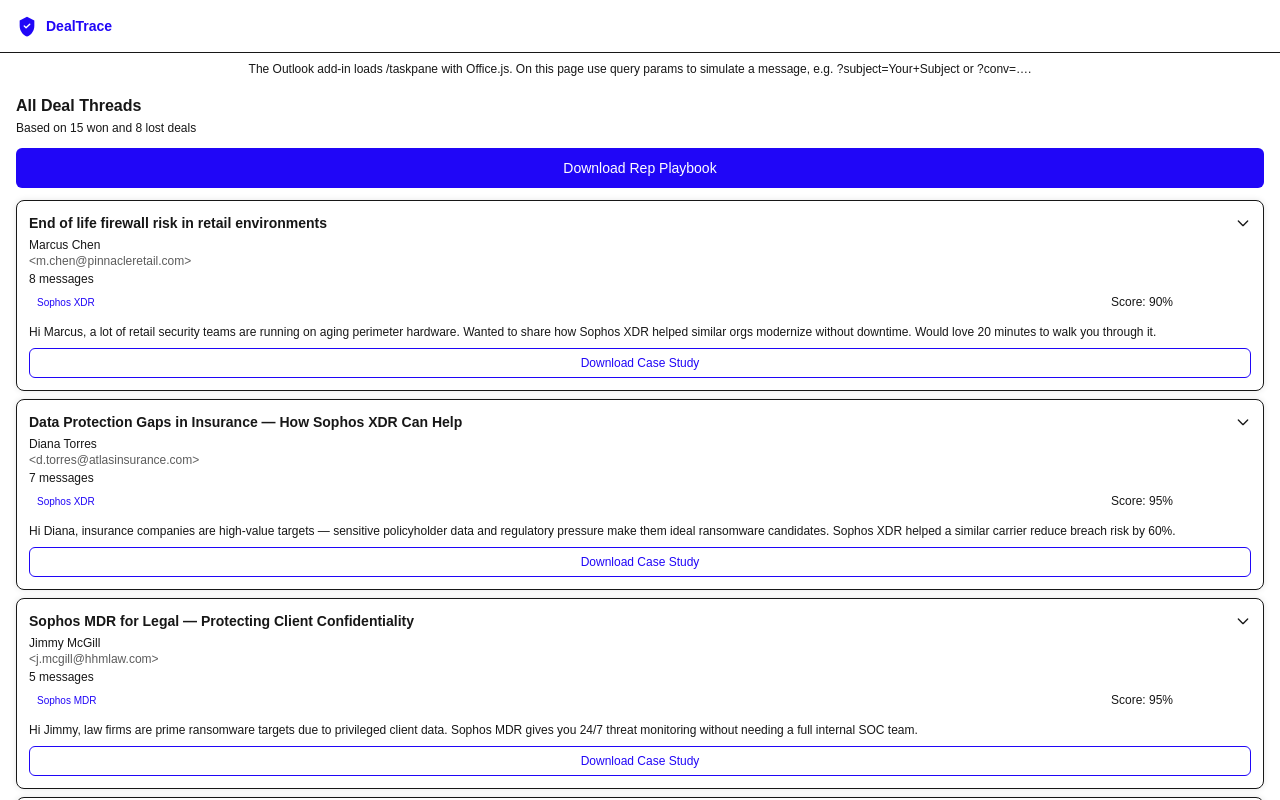
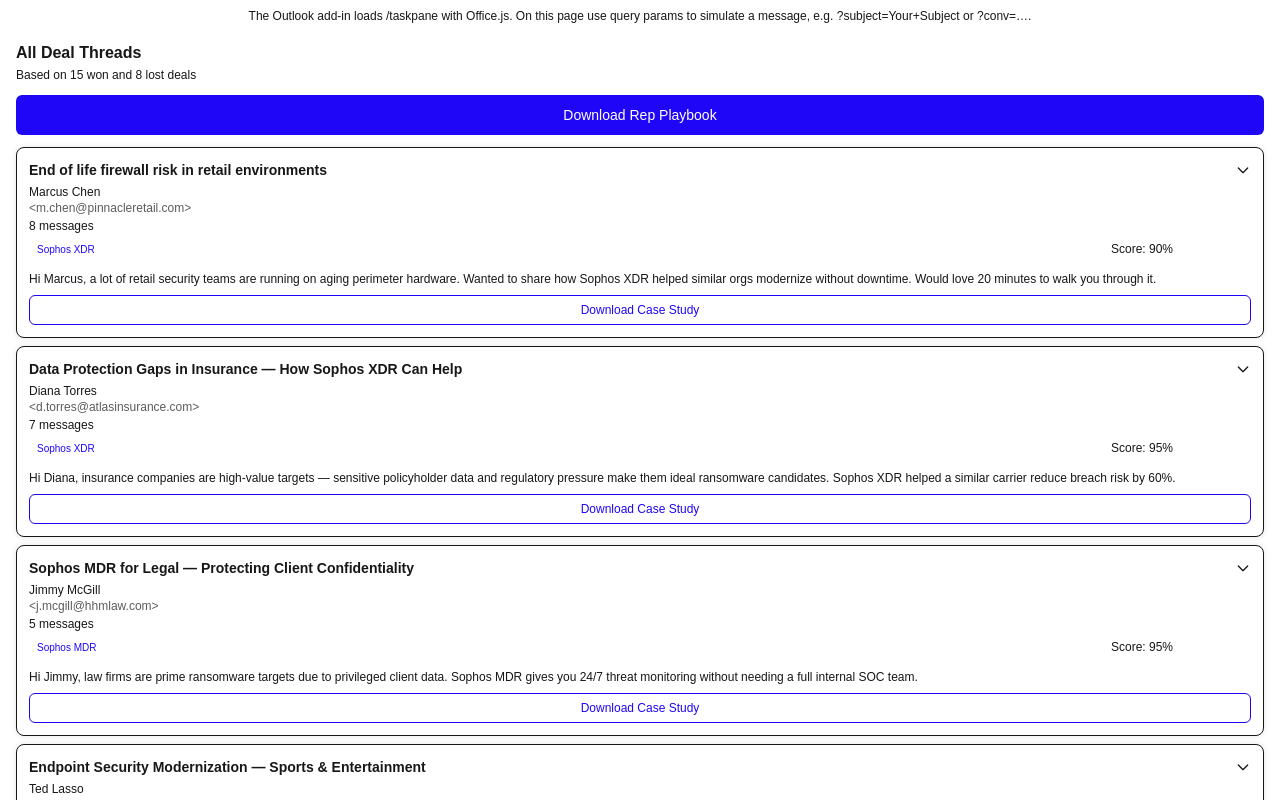
Before and after one commit to nica-cabuhat/deal-trace, a Next.js app: page /sample in a window 1280 px wide. Shown: the top 800 px of the page. Built offline with nearby package versions, Linux system fonts and the light colour scheme.

Commit message:
FIX: cleanup

```diff
--- a/src/app/page.tsx
+++ b/src/app/page.tsx
@@ -166,6 +166,11 @@
       >
         <nav className="mx-auto flex h-16 max-w-6xl items-center justify-between px-6">
           <div className="flex items-center justify-between gap-2">
+            <img
+              src="/icon-32.png"
+              alt="DealTrace"
+              className="h-6 w-6 rounded"
+            />
             <span
               className="text-lg font-bold tracking-tight"
               style={{ color: "var(--color-gray-900)" }}
@@ -342,8 +347,8 @@
                         <Image
                           src={SHOWCASE_IMAGES[item.id].src}
                           alt={SHOWCASE_IMAGES[item.id].alt}
-                          width={600}
-                          height={400}
+                          width={500}
+                          height={720}
                           className="w-full rounded-xl border shadow-sm"
                           style={{ borderColor: "var(--color-gray-150)" }}
                         />
@@ -356,7 +361,7 @@
 
             {/* Right — sticky illustration */}
             <div className="hidden md:block">
-              <div className="sticky top-32">
+              <div className="sticky top-22">
                 <div
                   className="overflow-hidden rounded-2xl border shadow-lg transition-all duration-500 w-full"
                   style={{ borderColor: "var(--color-gray-150)" }}
@@ -365,11 +370,11 @@
                     <Image
                       src={activeImage.src}
                       alt={activeImage.alt}
-                      width={600}
-                      height={900}
+                      width={500}
+                      height={720}
                       className="block w-full h-auto"
                       priority
-                      sizes="(min-width: 768px) 50vw, 100vw"
+                      sizes="(min-width: 500px) 40vw, 80vw"
                     />
                   )}
                 </div>
@@ -466,12 +471,11 @@
       >
         <div className="mx-auto flex max-w-6xl flex-col items-center justify-between gap-4 px-6 md:flex-row">
           <div className="flex items-center gap-2">
-            <div
-              className="flex h-6 w-6 items-center justify-center rounded text-[10px] font-bold text-white"
-              style={{ background: "var(--color-sophos-blue)" }}
-            >
-              DT
-            </div>
+            <img
+              src="/icon-32.png"
+              alt="DealTrace"
+              className="h-6 w-6 rounded"
+            />
             <span
               className="text-sm font-semibold"
               style={{ color: "var(--color-gray-700)" }}
--- a/src/app/sample/page.tsx
+++ b/src/app/sample/page.tsx
@@ -42,7 +42,9 @@
   total: caseStudies.length,
   won: caseStudies.filter((cs) => cs.health.outcome === "won").length,
   lost: caseStudies.filter((cs) => cs.health.outcome === "lost").length,
-  stalled: caseStudies.filter((cs) => cs.health.outcome !== "won" && cs.health.outcome !== "lost").length,
+  stalled: caseStudies.filter(
+    (cs) => cs.health.outcome !== "won" && cs.health.outcome !== "lost",
+  ).length,
 };
 
 /** Strip Exchange legacy DN paths from sender display names. */
@@ -117,73 +119,6 @@
   );
 }
 
-function AppHeader() {
-  return (
-    <header
-      className="flex items-center justify-between border-b px-4 py-3"
-      style={{ borderColor: "var(--color-gray-200)", background: "white" }}
-    >
-      <div className="flex items-center gap-2">
-        <svg
-          width="22"
-          height="22"
-          viewBox="0 0 24 24"
-          fill="none"
-          aria-hidden="true"
-        >
-          <path
-            d="M12 2L4 6v6c0 5.25 3.5 10.15 8 11.5C16.5 22.15 20 17.25 20 12V6L12 2z"
-            fill="var(--color-sophos-blue)"
-          />
-          <path
-            d="M9 12l2 2 4-4"
-            stroke="white"
-            strokeWidth="1.5"
-            strokeLinecap="round"
-            strokeLinejoin="round"
-          />
-        </svg>
-        <span
-          className="text-sm font-bold"
-          style={{ color: "var(--color-sophos-blue)" }}
-        >
-          DealTrace
-        </span>
-      </div>
-      <button
-        type="button"
-        onClick={() => {
-          try {
-            Office?.context?.ui?.closeContainer?.();
-          } catch {
-            window.location.href = window.location.pathname;
-          }
-        }}
-        className="rounded p-1.5 transition-colors hover:bg-gray-100 focus-visible:outline-none focus-visible:ring-2 focus-visible:ring-(--color-sophos-blue)"
-        aria-label="Close and reopen for current email"
-        title="Close — reopen from ribbon to sync"
-      >
-        <svg
-          width="16"
-          height="16"
-          viewBox="0 0 24 24"
-          fill="none"
-          stroke="var(--color-gray-500)"
-          strokeWidth="2"
-          strokeLinecap="round"
-          strokeLinejoin="round"
-          aria-hidden="true"
-        >
-          <path d="M21 2v6h-6" />
-          <path d="M3 12a9 9 0 0 1 15-6.7L21 8" />
-          <path d="M3 22v-6h6" />
-          <path d="M21 12a9 9 0 0 1-15 6.7L3 16" />
-        </svg>
-      </button>
-    </header>
-  );
-}
-
 function MessageRow({ message }: { message: EmailMessage }) {
   const dt = new Date(message.receivedDateTime);
   const datePart = dt.toLocaleDateString(undefined, {
@@ -215,7 +150,10 @@
             </span>
           )}
         </p>
-        <p className="shrink-0 text-right text-xs" style={{ color: "var(--color-gray-450)" }}>
+        <p
+          className="shrink-0 text-right text-xs"
+          style={{ color: "var(--color-gray-450)" }}
+        >
           <span>{datePart}</span>
           <br />
           <span>{timePart}</span>
@@ -510,7 +448,6 @@
           className="flex min-h-screen flex-col"
           style={{ background: "var(--color-gray-50)" }}
         >
-          <AppHeader />
           <div className="flex flex-1 flex-col items-center justify-center gap-3 px-4">
             <div
               className="h-8 w-8 animate-spin rounded-full border-2 border-t-transparent"
@@ -536,7 +473,6 @@
           className="flex min-h-screen flex-col"
           style={{ background: "var(--color-gray-50)" }}
         >
-          <AppHeader />
           {showSampleDevHint && <DevMailboxHint />}
           <div className="flex flex-1 flex-col gap-3 overflow-y-auto px-4 py-4">
             <h2
@@ -583,7 +519,11 @@
                     disabled={isDownloading}
                     onClick={async () => {
                       setIsDownloading(true);
-                      try { await downloadPlaybook(); } finally { setIsDownloading(false); }
+                      try {
+                        await downloadPlaybook();
+                      } finally {
+                        setIsDownloading(false);
+                      }
                     }}
                   >
                     {isDownloading ? "Generating…" : "Download Rep Playbook"}
@@ -606,7 +546,6 @@
         className="flex min-h-screen flex-col"
         style={{ background: "var(--color-gray-50)" }}
       >
-        <AppHeader />
         <div className="flex flex-1 flex-col items-center justify-center gap-3 px-4">
           <div
             className="h-8 w-8 animate-spin rounded-full border-2 border-t-transparent"
@@ -630,7 +569,6 @@
         className="flex min-h-screen flex-col"
         style={{ background: "var(--color-gray-50)" }}
       >
-        <AppHeader />
         <div className="flex flex-1 flex-col items-center justify-center gap-3 px-4">
           <div
             className="h-8 w-8 animate-spin rounded-full border-2 border-t-transparent"
@@ -653,7 +591,6 @@
         className="flex min-h-screen flex-col"
         style={{ background: "var(--color-gray-50)" }}
       >
-        <AppHeader />
         <div className="flex flex-1 flex-col items-center justify-center gap-4 px-6 text-center">
           <svg
             width="40"
@@ -704,7 +641,6 @@
       className="flex min-h-screen flex-col"
       style={{ background: "var(--color-gray-50)" }}
     >
-      <AppHeader />
       {showSampleDevHint && <DevMailboxHint />}
       <div className="flex flex-1 flex-col gap-3 overflow-y-auto px-4 py-4">
         <div>
@@ -728,7 +664,11 @@
           disabled={isDownloading}
           onClick={async () => {
             setIsDownloading(true);
-            try { await downloadPlaybook(); } finally { setIsDownloading(false); }
+            try {
+              await downloadPlaybook();
+            } finally {
+              setIsDownloading(false);
+            }
           }}
         >
           {isDownloading ? "Generating…" : "Download Rep Playbook"}
```
Also changed, not shown: public/screenshot/screenshot-11.png.
